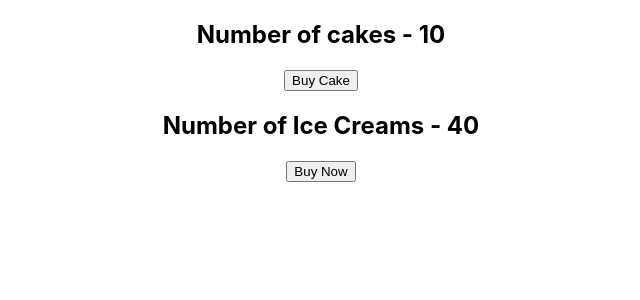
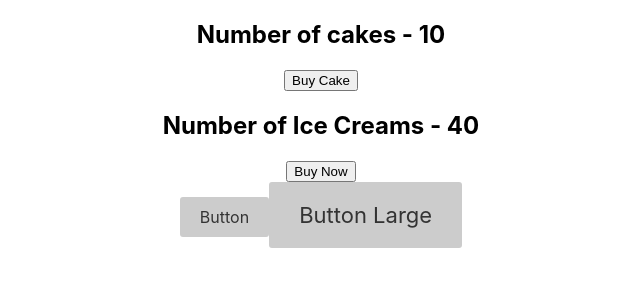
Before and after one commit to yeddu/React-Training, a React (Create React App) app: page / in a window 1280 px wide. Shown: the top 300 px of the page, without its empty margins (319-959 px from the left). Built offline with nearby package versions, Linux system fonts and the light colour scheme.

Commit message:
scss module adding and demo

```diff
--- a/package.json
+++ b/package.json
@@ -7,6 +7,7 @@
     "@testing-library/react": "^11.2.2",
     "@testing-library/user-event": "^12.2.2",
     "axios": "^0.21.0",
+    "node-sass": "^4.14.1",
     "react": "^17.0.1",
     "react-dom": "^17.0.1",
     "react-redux": "^7.2.2",
--- a/src/App.js
+++ b/src/App.js
@@ -1,5 +1,5 @@
 // import logo from './logo.svg';
-import './App.css';
+import './App.scss';
 import Message from './components/Message'
 import Counter from './components/Counter'
 import NameList from './components/NameList'
@@ -14,6 +14,7 @@ import CakeContainer from './components/CakeContainer'
 import {Provider} from 'react-redux'
 import store from './redux/store'
 import Icecreamcontainer from './components/IceCreamContainer';
+import ButtonWithScss from './components/ButtonWithScss'
 
 function App() {
   return (
@@ -36,6 +37,7 @@ function App() {
       {/* <Hookcounter2/> */}
       <CakeContainer/>
       <Icecreamcontainer/>
+      <ButtonWithScss/>
       {/* <Form/> */}
     </div>
     </Provider>
--- /dev/null
+++ b/src/components/ButtonCss.scss
@@ -0,0 +1,16 @@
+@mixin button($padding:10px 20px, $font-size:16px, $border-radius:3px, $bg-color:#ccc, $font-color:#333) {
+	padding:$padding;
+	display:inline-block;
+	border-radius:$border-radius;
+	background:$bg-color;
+	font-size:$font-size;
+	color:$font-color;
+}
+
+.btn {
+	@include button;
+}
+
+.btn-large {
+	@include button(20px 30px, 22px);
+}
--- /dev/null
+++ b/src/components/ButtonWithScss.js
@@ -0,0 +1,16 @@
+import React from 'react'
+import ButtonCSS from './ButtonCss.scss'
+// function Greet() {
+//   return <h1>Hello Vishwas</h1>
+// }
+
+const ButtonWithScss = props => {
+  return (
+    <div>
+        <a className="btn" >Button</a>
+        <a className="btn-large">Button Large</a>
+    </div>
+  )
+}
+
+export default ButtonWithScss
```
Also changed, not shown: src/App.scss (renamed from src/App.css), 2 other files (tests, documents, lock files or other folders).
